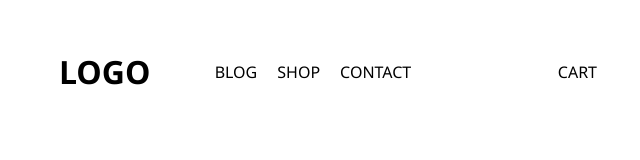
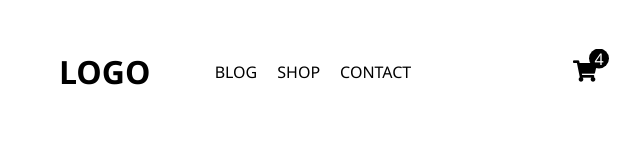
Before and after one commit to a19860101/tingting, a plain HTML site: page 0918/index.html in a window 1280 px wide. Shown: the full height of the page, 543-1183 px from the left. Drawn offline with Linux system fonts and the light colour scheme.

Commit message:
20210918

```diff
--- a/0918/index.html
+++ b/0918/index.html
@@ -5,6 +5,7 @@
     <meta http-equiv="X-UA-Compatible" content="IE=edge">
     <meta name="viewport" content="width=device-width, initial-scale=1.0">
     <title>Document</title>
+    <link rel="stylesheet" href="https://cdnjs.cloudflare.com/ajax/libs/font-awesome/5.15.4/css/all.min.css" integrity="sha512-1ycn6IcaQQ40/MKBW2W4Rhis/DbILU74C1vSrLJxCq57o941Ym01SwNsOMqvEBFlcgUa6xLiPY/NS5R+E6ztJQ==" crossorigin="anonymous" referrerpolicy="no-referrer" />
     <link rel="stylesheet" href="style.css">
 </head>
 <body>
@@ -21,7 +22,10 @@
                 <li><a href="#">SHOP</a></li>
                 <li><a href="#">CONTACT</a></li>
             </ul>
-            <a href="#" class="cart">CART</a>
+            <a href="#" class="cart">
+                <i class="fas fa-shopping-cart fa-lg"></i>
+                <span class="cart-num">4</span>
+            </a>
         </div>
     </nav>
     <div class="container row"></div>
--- a/0918/style.css
+++ b/0918/style.css
@@ -35,6 +35,22 @@ nav .logo {
 nav .cart {
     position: absolute;
     right: 0;
+
+    /* background-color: #098; */
+}
+.cart-num {
+    display: inline-block;
+    width: 20px;
+    height: 20px;
+    line-height: 20px;
+    text-align: center;
+    color: #fff;
+    background-color: #000;
+    /* border-radius: 50%; */
+    clip-path: circle();
+    position: absolute;
+    top: -12px;
+    right: -12px;
 }
 nav a {
     color: #000;
```
